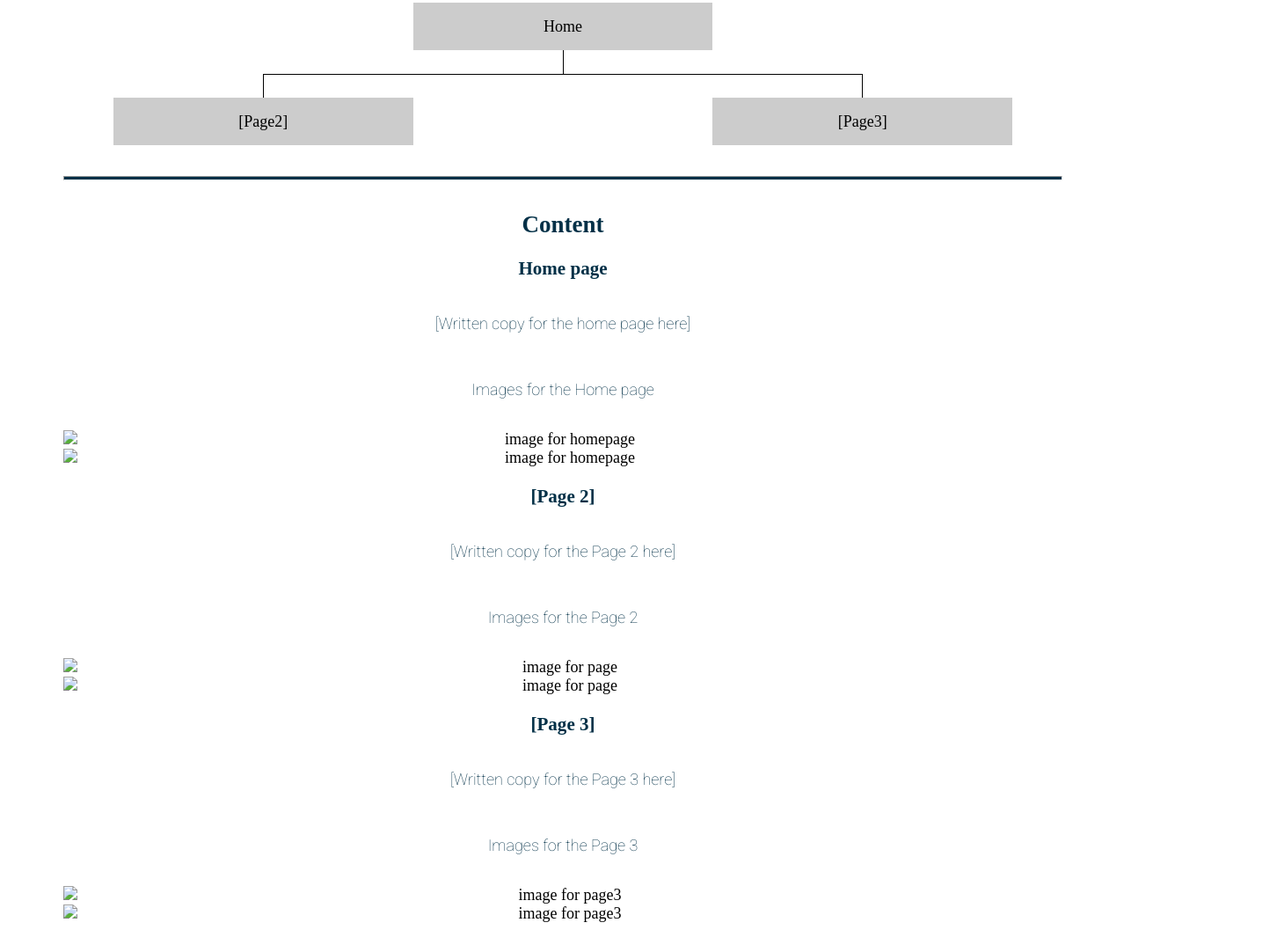
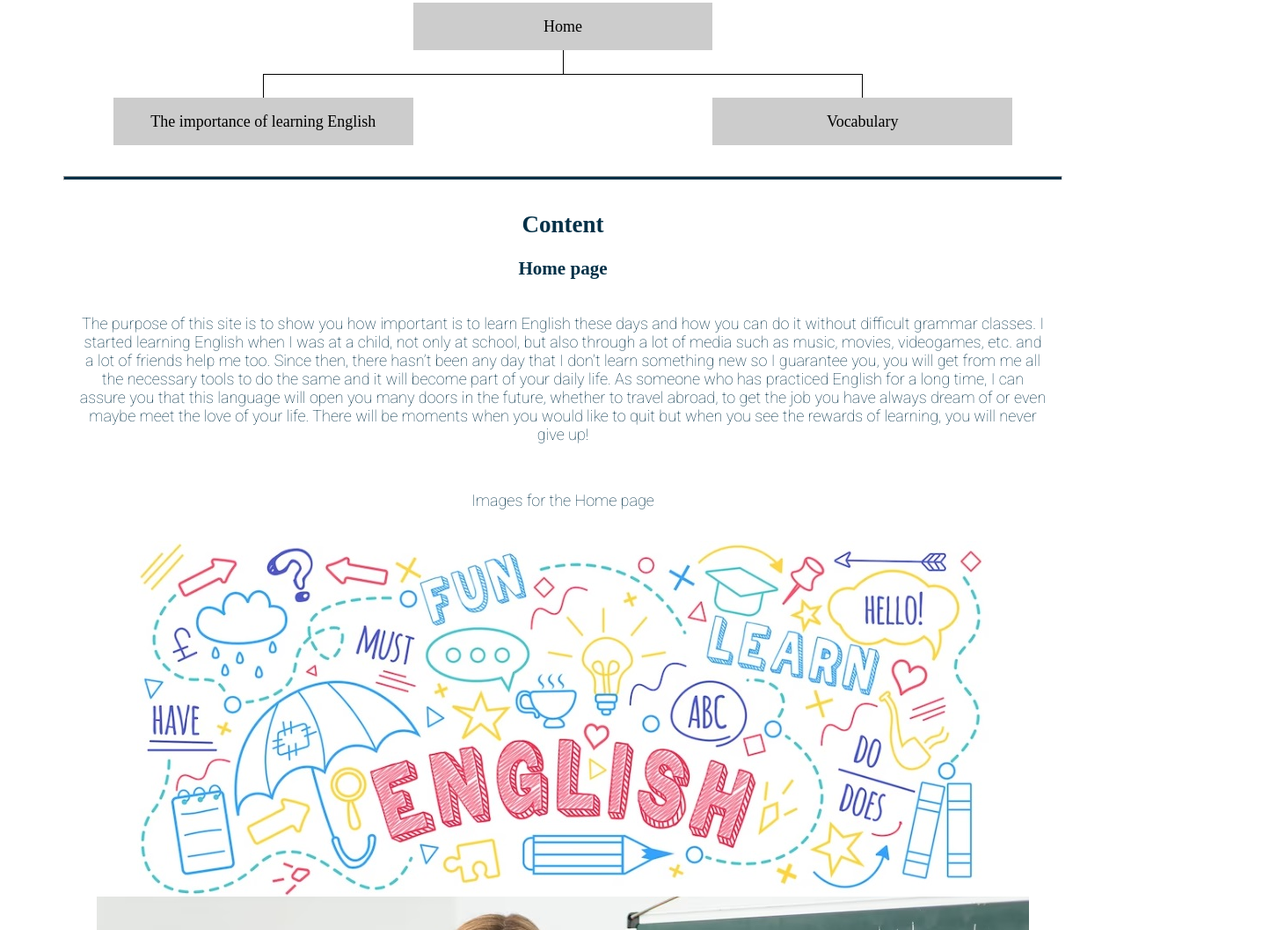
Before and after one commit to ibra1390/wdd130, a plain HTML site: page easylearning/site-plan.html in a window 1280 px wide. Shown: the part 2103-3160 px from the top of the page at 88% size, 1452 px wide, since content can reach past the window. Drawn offline with Linux system fonts and the light colour scheme; a web font is replaced by a local one.

Commit message:
content section added

```diff
--- a/easylearning/site-plan.html
+++ b/easylearning/site-plan.html
@@ -87,8 +87,8 @@
       <!-- Think about how you want your navigation bar to look. In the site-plan.css file change the colors to your colors to get the look you desire. -->
       <nav>
         <a href="#">Home</a>
-        <a href="#">Page2</a>
-        <a href="#">Page3</a>
+        <a href="#">The importance of learning English</a>
+        <a href="#">Vocabulary</a>
       </nav>
       <hr>
       <h2>
@@ -99,10 +99,10 @@
           Home
         </div>
         <div class="sm-page2">
-          [Page2] <!-- change this -->
+          The importance of learning English <!-- change this -->
         </div>
         <div class="sm-page3">
-          [Page3]  <!-- change this -->
+          Vocabulary  <!-- change this -->
         </div>
 
         <div class="top">
@@ -124,29 +124,38 @@
       </h2>
       <h3>Home page</h3>
       <p>
-        [Written copy for the home page here]
+        The purpose of this site is to show you how important is to learn English these days and how you can do it without difficult grammar classes.
+        I started learning English when I was at a child, not only at school, but also through a lot of media such as music, movies, videogames, etc. and a lot of friends help me too. Since then, there hasn’t been any day that I don’t learn something new so I guarantee you, you will get from me all the necessary tools to do the same and it will become part of your daily life.
+        As someone who has practiced English for a long time, I can assure you that this language will open you many doors in the future, whether to travel abroad, to get the job you have always dream of or even maybe meet the love of your life. There will be moments when you would like to quit but when you see the rewards of learning, you will never give up!
       </p>
       <p>Images for the Home page</p>
-        <img src="#" alt="image for homepage">
-        <img src="#" alt="image for homepage">
+        <img src="images/home1.jpg" alt="image for homepage">
+        <img src="images/home2.jpg" alt="image for homepage">
 
       </ul>
-      <h3>[Page 2]</h3>
+      <h3>The importance of learning English</h3>
       <p>
-        [Written copy for the Page 2 here]
+        Why is it so important to learn English these days? Let me give you some ideas that will help you to decide why you need this beautiful language in your life:
+        1.	English is the language of International Communication: If you want to communicate with people from all around the world, you will find out that it’s very common that people from these places speak English, even if they are not native speakers. it will be easier to make friends!
+        2.	Getting a better job: English is one of the most spoken language in the world and because of this, it has become the one of science, aviation, computers, diplomacy, and tourism. So, knowing English will increase your chances of getting a good job whether in your own country or abroad.
+        3.	Studying abroad: English is spoken in a lot of schools and universities around the world which offer programs in English. If you have a good level of academic English, you will get a lot of opportunities to find an appropriate school and courses to suit your needs. To earn a position at one of those prestigious universities it is necessary to be able to read, write, speak and listen in English.
+        4.	English is the language of the media industry: Remember what I told you before? If you like reading a book, listening your favorite songs, watching films and TV shows, you will enjoy even more these activities with some knowledge of English because it is everywhere that you can imagine.
+        5.	The language of the Internet: English is a particularly important language online with the highest percentage of content on the internet. As well as this, some of the world’s largest tech companies are based in English speaking countries.
+        6.	Traveling abroad: and last but not less important, it will get easier to travel to another country thanks to its international nature, so you will see how people communicate with you even if it’s not the official language in that country.
+            After all these reasons, aren’t you convinced yet? Then you should text me and I will give you one hundred more to start learning English!
       </p>
       <p>Images for the Page 2</p>
-        <img src="#" alt="image for page">
-        <img src="#" alt="image for page">
+        <img src="images/page1.jpg" alt="image for page">
+        <img src="images/page2.jpg" alt="image for page">
 
       </ul>
-      <h3>[Page 3]</h3>
+      <h3>Vocabulary</h3>
       <p>
-        [Written copy for the Page 3 here]
+        Do you need to learn new words to understand and express yourself clearly in English? You’re in the right place. Here you will find activities to help you learn the meaning, pronunciation and spelling of new words. Learning vocabulary will help you improve your language level and communicate in English confidently and effectively. The words are organized by topic and there are some exercises to help you learn and remember the new words.
       </p>
       <p>Images for the Page 3</p>
-        <img src="#" alt="image for page3">
-        <img src="#" alt="image for page3">
+        <img src="images/voca1.jpg" alt="image for page3">
+        <img src="images/voca2.jpg" alt="image for page3">
 
       </ul>
       <hr>
```
Also changed, not shown: easylearning/images/home1.jpg (added), easylearning/images/home2.jpg (added), easylearning/images/logo1.png (added), easylearning/images/page1.jpg (added), easylearning/images/page2.jpg (added), easylearning/images/voca1.jpg (added), easylearning/images/voca2.jpg (added).
